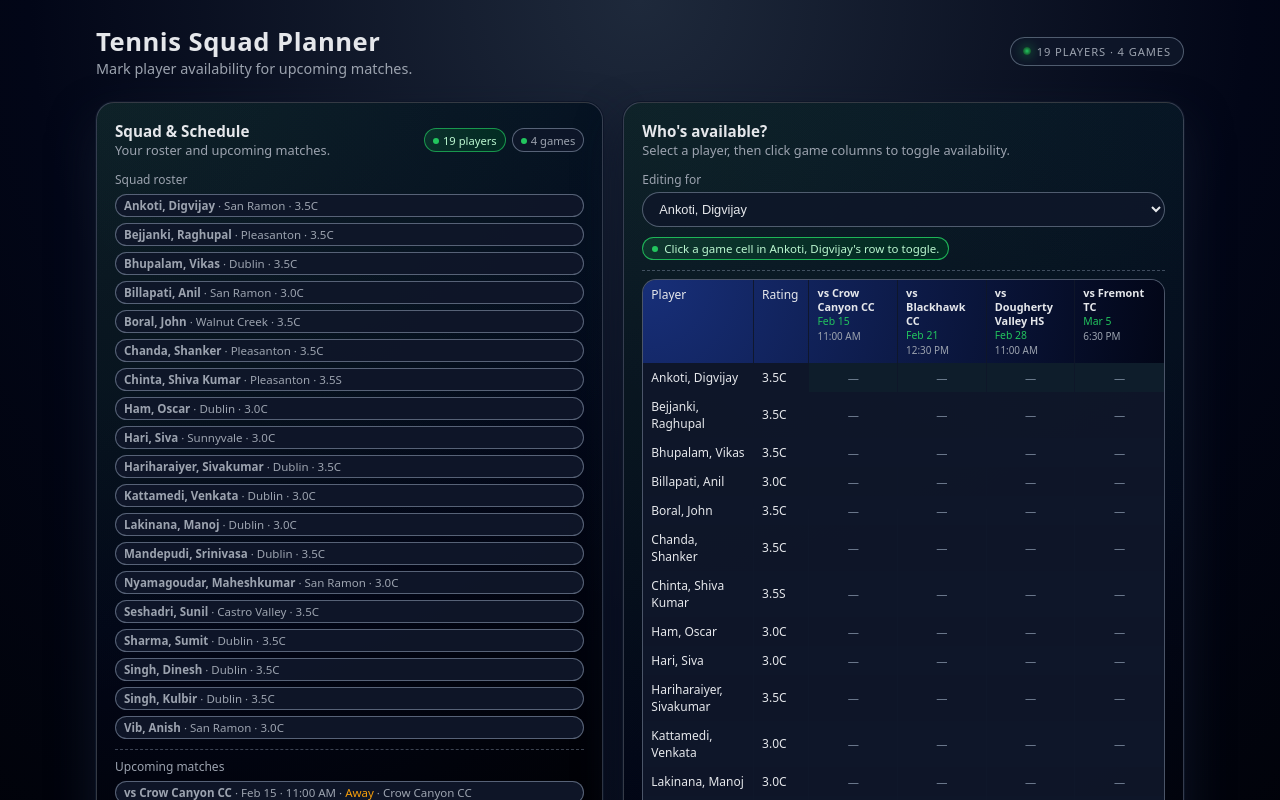
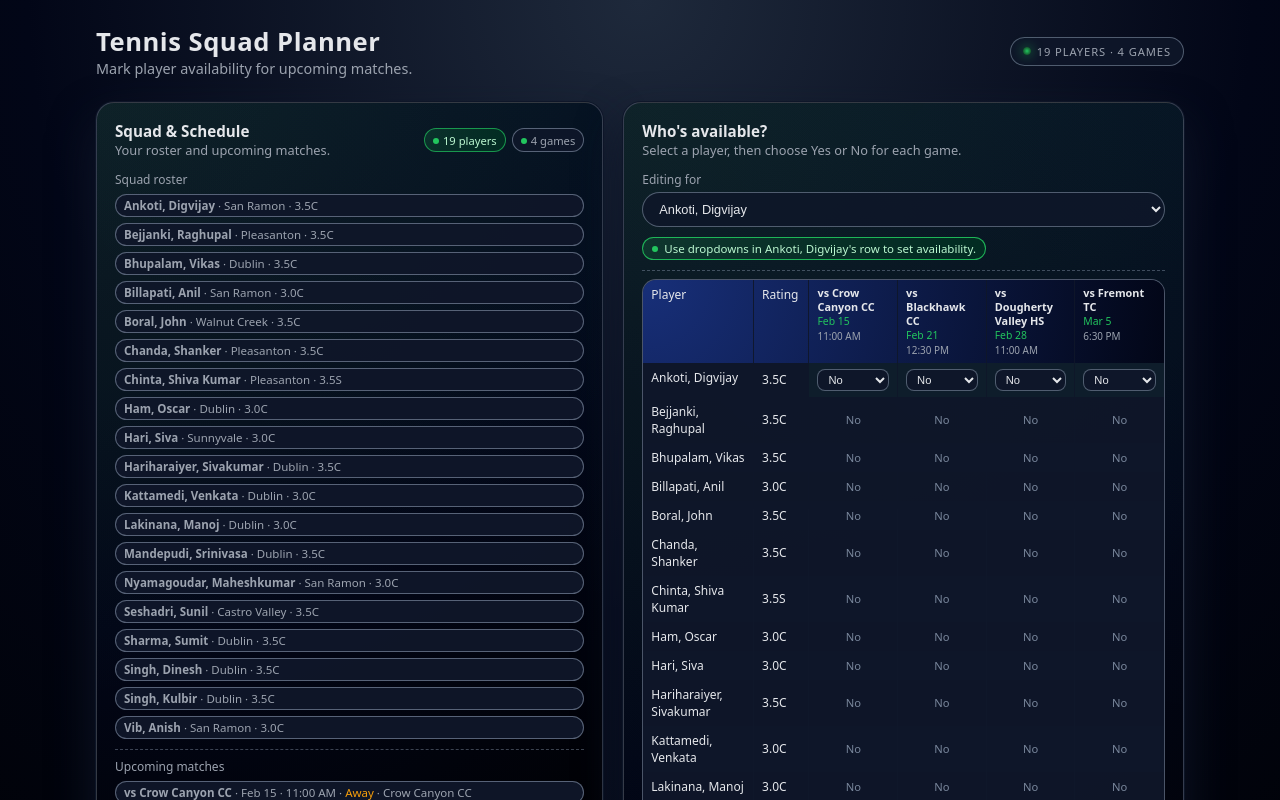
Before and after one commit to vbhupalam7/tennis-court-scheduler, a React (Vite) app: page / in a window 1280 px wide. Shown: the top 800 px of the page. Built offline with nearby package versions, Linux system fonts and the light colour scheme.

Commit message:
Add Yes/No availability dropdown in schedule grid

```diff
--- a/src/App.tsx
+++ b/src/App.tsx
@@ -123,17 +123,23 @@ function useAvailability() {
     return false;
   }, [entries, savedEntries]);
 
-  const toggle = (playerId: number, gameId: number) => {
+  const setAvailability = (playerId: number, gameId: number, available: boolean) => {
     setEntries((prev) => {
       const index = prev.findIndex(
         (e) => e.playerId === playerId && e.gameId === gameId
       );
-      if (index >= 0) {
+
+      if (available && index === -1) {
+        return [...prev, { playerId, gameId }];
+      }
+
+      if (!available && index >= 0) {
         const copy = [...prev];
         copy.splice(index, 1);
         return copy;
       }
-      return [...prev, { playerId, gameId }];
+
+      return prev;
     });
   };
 
@@ -147,7 +153,14 @@ function useAvailability() {
     setSavedEntries(entries);
   };
 
-  return { entries, toggle, isAvailable, clearAllEntries, hasUnsavedChanges, saveEntries };
+  return {
+    entries,
+    setAvailability,
+    isAvailable,
+    clearAllEntries,
+    hasUnsavedChanges,
+    saveEntries,
+  };
 }
 
 function useGameSummaries(
@@ -176,7 +189,14 @@ function useGameSummaries(
 function App() {
   const players = DEFAULT_PLAYERS;
   const games = GAMES;
-  const { entries, toggle, isAvailable, clearAllEntries, hasUnsavedChanges, saveEntries } =
+  const {
+    entries,
+    setAvailability,
+    isAvailable,
+    clearAllEntries,
+    hasUnsavedChanges,
+    saveEntries,
+  } =
     useAvailability();
   const [selectedPlayerId, setSelectedPlayerId] = useState<number | null>(
     DEFAULT_PLAYERS[0]?.id ?? null
@@ -270,7 +290,7 @@ function App() {
               <div>
                 <div className="card-title">Who&apos;s available?</div>
                 <div className="card-caption">
-                  Select a player, then click game columns to toggle availability.
+                  Select a player, then choose Yes or No for each game.
                 </div>
               </div>
             </div>
@@ -293,7 +313,7 @@ function App() {
             <div className="tag-row">
               <span className="tag tag-available">
                 <span className="tag-dot" />
-                Click a game cell in {selectedPlayer?.name ?? "player"}&apos;s row to toggle.
+                Use dropdowns in {selectedPlayer?.name ?? "player"}&apos;s row to set availability.
               </span>
               {hasUnsavedChanges && (
                 <button className="btn btn-save btn-sm" type="button" onClick={saveEntries}>
@@ -335,17 +355,25 @@ function App() {
                       <div
                         key={game.id}
                         className={`game-cell ${player.id === selectedPlayerId ? "game-cell-editable" : ""}`}
-                        onClick={() =>
-                          player.id === selectedPlayerId && toggle(player.id, game.id)
-                        }
                       >
-                        {active ? (
+                        {player.id === selectedPlayerId ? (
+                          <select
+                            className="cell-select"
+                            value={active ? "yes" : "no"}
+                            onChange={(e) =>
+                              setAvailability(player.id, game.id, e.target.value === "yes")
+                            }
+                          >
+                            <option value="yes">Yes</option>
+                            <option value="no">No</option>
+                          </select>
+                        ) : active ? (
                           <span className="slot-pill">
                             <span className="dot" />
                             <span>Yes</span>
                           </span>
                         ) : (
-                          <span className="slot-empty">—</span>
+                          <span className="slot-empty">No</span>
                         )}
                       </div>
                     );
--- a/src/styles.css
+++ b/src/styles.css
@@ -468,12 +468,28 @@ label {
 }
 
 .game-cell-editable {
-  cursor: pointer;
   background: rgba(34, 197, 94, 0.04);
 }
 
 .game-cell-editable:hover {
   background: rgba(34, 197, 94, 0.1);
+}
+
+.cell-select {
+  width: 100%;
+  min-width: 58px;
+  border-radius: 8px;
+  border: 1px solid var(--border-subtle);
+  background: rgba(15, 23, 42, 0.9);
+  color: var(--text);
+  font-size: 0.7rem;
+  padding: 3px 6px;
+}
+
+.cell-select:focus {
+  border-color: var(--accent);
+  box-shadow: 0 0 0 1px rgba(34, 197, 94, 0.4);
+  outline: none;
 }
 
 .availability-grid-footer {
```
